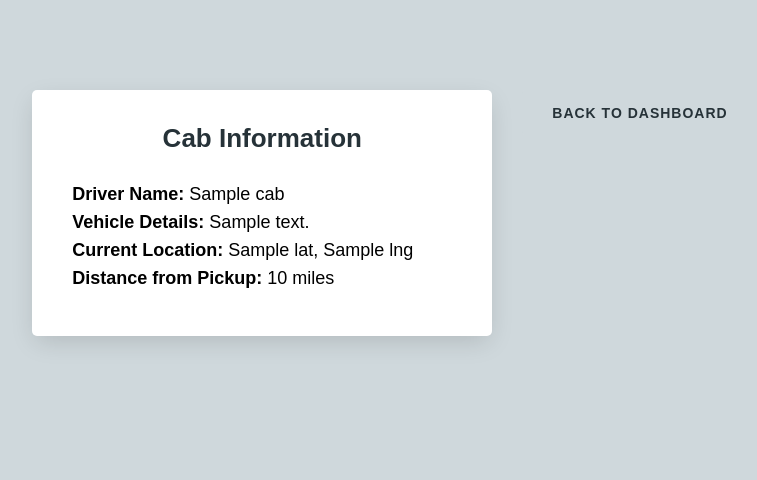
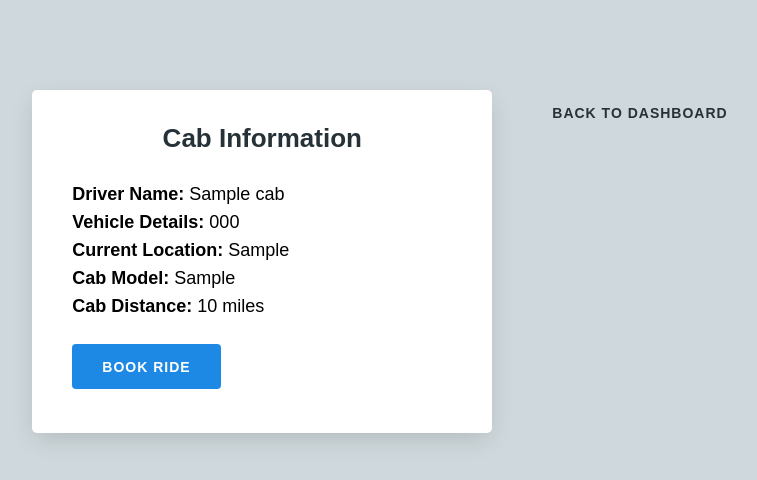
Before and after one commit to prakhargtm/Smart-Cab-Allocation-System, a Flask app: template myCAB/templates/cab_info.html in a window 1280 px wide. Shown: the top 480 px of the page, without its empty margins (260-1017 px from the left). Run offline with Flask 3, Linux system fonts and the light colour scheme; the template is opened without the code that fills it: most values are stand-ins (such as "Sample title", 1, 10 or a date in 2020).

Commit message:
Update cab_info.html

```diff
--- a/myCAB/templates/cab_info.html
+++ b/myCAB/templates/cab_info.html
@@ -5,6 +5,11 @@
     <meta name="viewport" content="width=device-width, initial-scale=1.0">
     <title>Cab Information</title>
     <link rel="stylesheet" href="{{ url_for('static', filename='css/styles.css') }}">
+    <script>
+        function bookRide() {
+            alert("Ride booked successfully!");
+        }
+    </script>
 </head>
 <body>
     <div class="card-wrapper">
@@ -12,10 +17,12 @@
             <h1 class="center">Cab Information</h1>
             <p>
                 <strong>Driver Name:</strong> {{ cab.DriverName }}<br>
-                <strong>Vehicle Details:</strong> {{ cab.VehicleDetails }}<br>
-                <strong>Current Location:</strong> {{ cab.CurrentLocation.lat }}, {{ cab.CurrentLocation.lng }}<br>
-                <strong>Distance from Pickup:</strong> {{ cab.distance }} miles
+                <strong>Vehicle Details:</strong> {{ cab.NumberPlate }}<br>
+                <strong>Current Location:</strong> {{ cab.CurrentLocation }}<br>
+                <strong>Cab Model:</strong> {{ cab.CabModel }} <br>
+                <strong>Cab Distance:</strong> {{ distance }} miles<br>
             </p>
+            <button onclick="bookRide()" class="btn btn--primary">Book Ride</button>
         </div>
         <div class="center">
             <a href="/dashboard" class="btn btn--secondary">Back to Dashboard</a>
```
